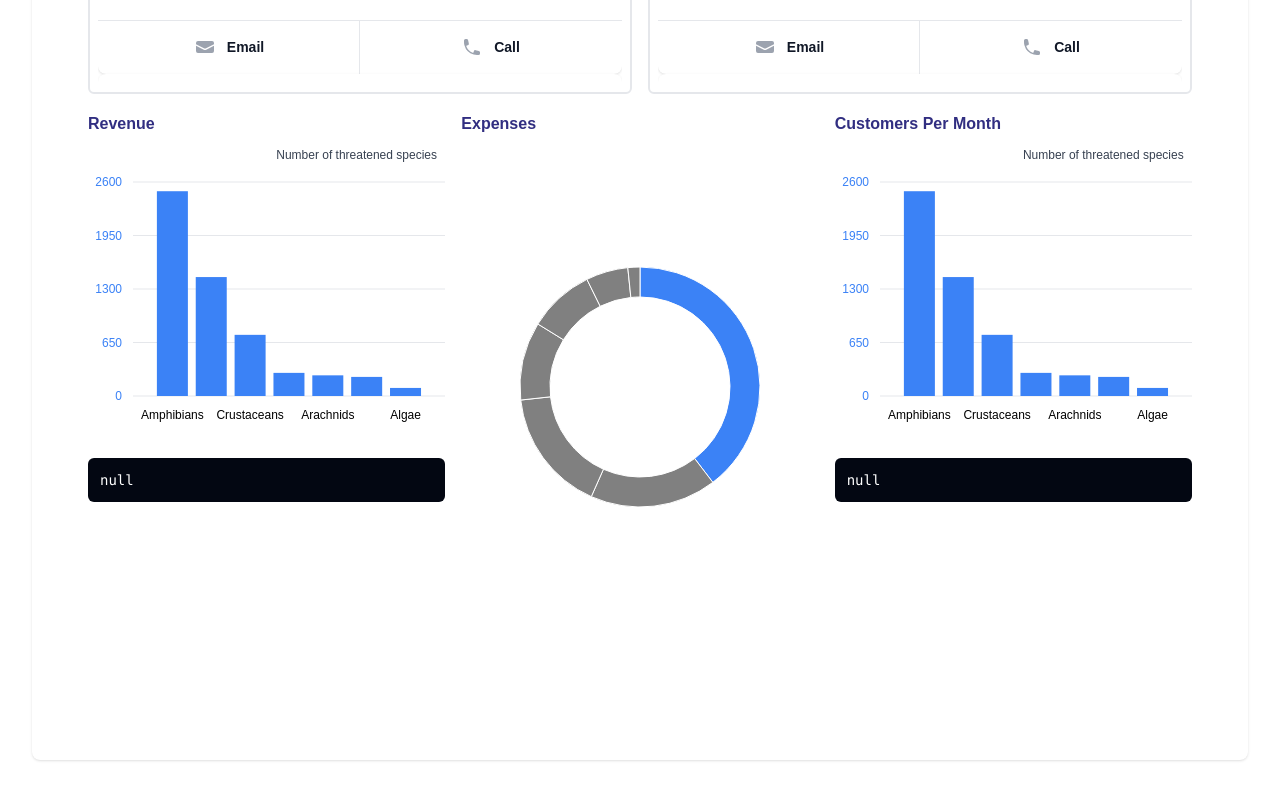
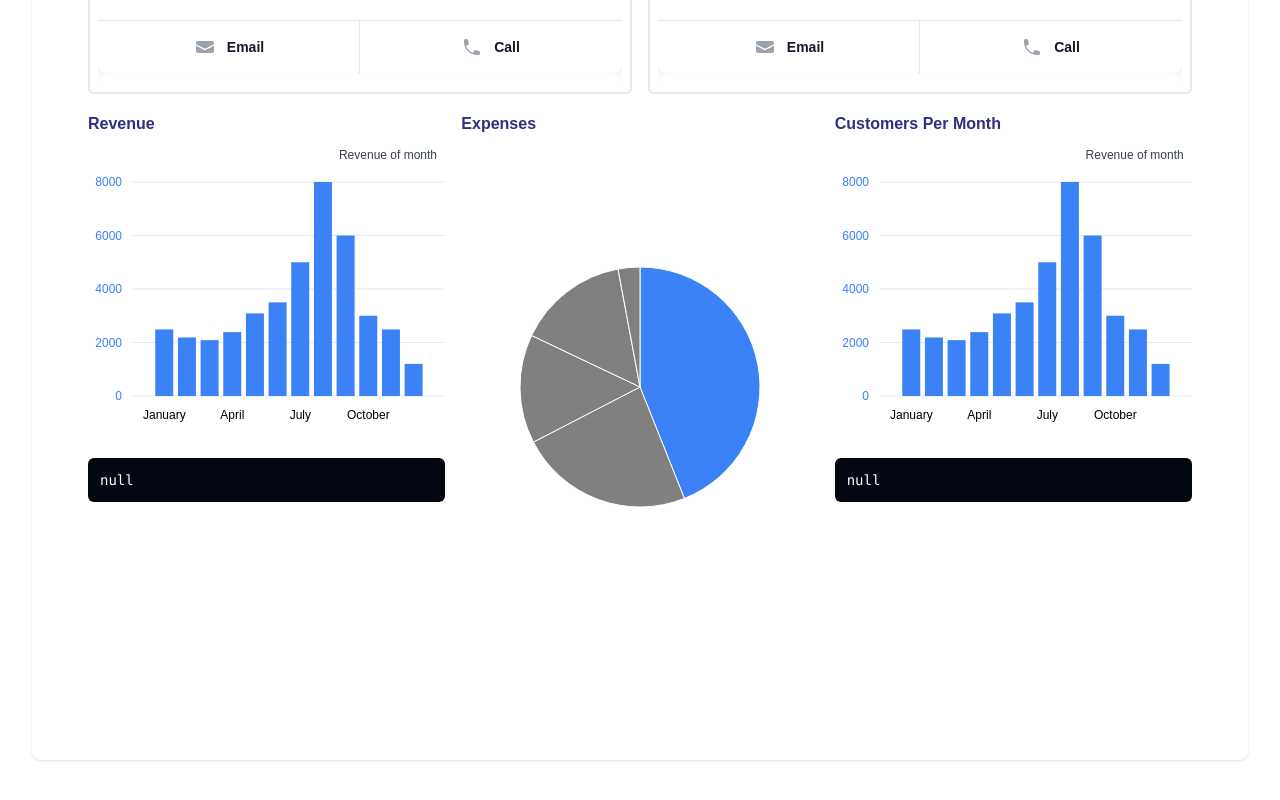
Before and after one commit to mdreesen/admin, a Next.js app: page /groupawesome in a window 1280 px wide. Shown: the part 885-1685 px from the top of the page. Built offline with nearby package versions, Linux system fonts and the light colour scheme; grey boxes are pictures that could not be loaded.

Commit message:
feature(Prices)

```diff
--- a/app/[group]/customers/page.tsx
+++ b/app/[group]/customers/page.tsx
@@ -16,7 +16,7 @@
           <div className="mt-4 sm:ml-16 sm:mt-0 sm:flex-none">
             <button
               type="button"
-              className="block rounded-md bg-indigo-600 px-3 py-2 text-center text-sm font-semibold text-white shadow-sm hover:bg-indigo-500 focus-visible:outline focus-visible:outline-2 focus-visible:outline-offset-2 focus-visible:outline-indigo-600"
+              className="block rounded-md bg-indigo-600 px-3 py-2 text-center text-sm font-semibold text-white shadow-sm hover:bg-indigo-900 focus-visible:outline focus-visible:outline-2 focus-visible:outline-offset-2 focus-visible:outline-indigo-900"
             >
               Add customer
             </button>
@@ -55,7 +55,7 @@
                       <td className="whitespace-nowrap px-3 py-4 text-sm text-gray-500">{person.email}</td>
                       <td className="whitespace-nowrap px-3 py-4 text-sm text-gray-500">{person.role}</td>
                       <td className="relative whitespace-nowrap py-4 pl-3 pr-4 text-right text-sm font-medium sm:pr-0">
-                        <a href="#" className="text-indigo-600 hover:text-indigo-900">
+                        <a href="#" className="text-indigo-900 hover:text-indigo-900">
                           Edit<span className="sr-only">, {person.name}</span>
                         </a>
                       </td>
--- a/app/[group]/team/page.tsx
+++ b/app/[group]/team/page.tsx
@@ -24,7 +24,7 @@
           <div className="mt-4 sm:ml-16 sm:mt-0 sm:flex-none">
             <button
               type="button"
-              className="block rounded-md bg-indigo-600 px-3 py-2 text-center text-sm font-semibold text-white shadow-sm hover:bg-indigo-500 focus-visible:outline focus-visible:outline-2 focus-visible:outline-offset-2 focus-visible:outline-indigo-600"
+              className="block rounded-md bg-indigo-900 px-3 py-2 text-center text-sm font-semibold text-white shadow-sm hover:bg-indigo-900 focus-visible:outline focus-visible:outline-2 focus-visible:outline-offset-2 focus-visible:outline-indigo-900"
             >
               Add admin
             </button>
@@ -78,7 +78,7 @@
                       </td>
                       <td className="whitespace-nowrap px-3 py-5 text-sm text-gray-500">{person.role}</td>
                       <td className="relative whitespace-nowrap py-5 pl-3 pr-4 text-right text-sm font-medium sm:pr-0">
-                        <a href="#" className="text-indigo-600 hover:text-indigo-900">
+                        <a href="#" className="text-indigo-900 hover:text-indigo-900">
                           Edit<span className="sr-only">, {person.name}</span>
                         </a>
                       </td>
--- a/components/UseDonutChart.tsx
+++ b/components/UseDonutChart.tsx
@@ -4,32 +4,24 @@
 
 const chartdata = [
   {
-    name: "SolarCells",
-    amount: 4890,
+    name: "Employees",
+    amount: 15000,
   },
   {
-    name: "Glass",
-    amount: 2103,
+    name: "Materials",
+    amount: 8000,
   },
   {
-    name: "JunctionBox",
-    amount: 2050,
+    name: "Vehicles",
+    amount: 5000,
   },
   {
-    name: "Adhesive",
-    amount: 1300,
+    name: "Rent",
+    amount: 5120,
   },
   {
-    name: "BackSheet",
-    amount: 1100,
-  },
-  {
-    name: "Frame",
-    amount: 700,
-  },
-  {
-    name: "Encapsulant",
-    amount: 200,
+    name: "Bills",
+    amount: 1000,
   },
 ]
 
@@ -37,6 +29,7 @@
   <div className="flex flex-col items-center justify-center gap-4 h-[100%]">
     <DonutChart
       data={chartdata}
+      variant="pie"
       category="name"
       value="amount"
       valueFormatter={(number: number) =>
--- a/components/UseRevenueBarChart.tsx
+++ b/components/UseRevenueBarChart.tsx
@@ -6,32 +6,52 @@
 
 const chartdata = [
   {
-    name: "Amphibians",
-    "Number of threatened species": 2488,
+    name: "January",
+    "Revenue of month": 2488,
   },
   {
-    name: "Birds",
-    "Number of threatened species": 1445,
+    name: "February",
+    "Revenue of month": 2188,
   },
   {
-    name: "Crustaceans",
-    "Number of threatened species": 743,
+    name: "March",
+    "Revenue of month": 2088,
   },
   {
-    name: "Ferns",
-    "Number of threatened species": 281,
+    name: "April",
+    "Revenue of month": 2388,
   },
   {
-    name: "Arachnids",
-    "Number of threatened species": 251,
+    name: "May",
+    "Revenue of month": 3088,
   },
   {
-    name: "Corals",
-    "Number of threatened species": 232,
+    name: "June",
+    "Revenue of month": 3500,
   },
   {
-    name: "Algae",
-    "Number of threatened species": 98,
+    name: "July",
+    "Revenue of month": 5000,
+  },
+  {
+    name: "August",
+    "Revenue of month": 8000,
+  },
+  {
+    name: "September",
+    "Revenue of month": 6000,
+  },
+  {
+    name: "October",
+    "Revenue of month": 3000,
+  },
+  {
+    name: "November",
+    "Revenue of month": 2488,
+  },
+  {
+    name: "December",
+    "Revenue of month": 1200,
   },
 ]
 
@@ -43,7 +63,7 @@
         className="h-72"
         data={chartdata}
         index="name"
-        categories={["Number of threatened species"]}
+        categories={["Revenue of month"]}
         yAxisWidth={45}
         onValueChange={(v) => setValue(v)}
       />
--- a/components/charts/BarChart.tsx
+++ b/components/charts/BarChart.tsx
@@ -502,7 +502,7 @@
                   "text-gray-900",
                 )}
               >
-                {valueFormatter(value)}
+                {`$${valueFormatter(value)}`}
               </p>
             </div>
           ))}
```
Lines whose indentation alone changed are shown as unchanged.
